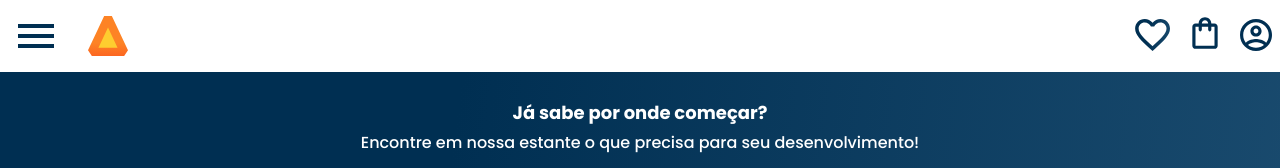
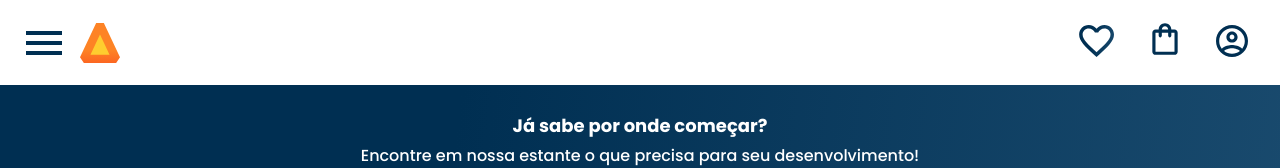
Before and after one commit to silneydeaquino/Alurabooks, a plain HTML site: page index.html in a window 1280 px wide. Shown: the top 168 px of the page. Drawn offline with nearby package versions, Linux system fonts and the light colour scheme.

Commit message:
correções de bugs

```diff
--- a/assets/css/header.css
+++ b/assets/css/header.css
@@ -19,6 +19,10 @@
     align-items: center;
 }
 
-.cabecalho__imagem {
+.cabecalho {
     padding: 1em;
 }
+
+.cabecalho__imagem {
+    margin: 0 0.5em;
+}
--- a/index.html
+++ b/index.html
@@ -20,9 +20,9 @@
             <img src="assets/img/Logo.svg" alt="Logo AluraBooks" class="cabecalho__imagem">
         </div>
         <div class="container">
-            <a href="#"><img src="assets/img/Favoritos.svg" alt="Meus Favoritos" class="cabelho__imagem"></a>
-            <a href="#"><img src="assets/img/Compras.svg" alt="Carrinhos de Compras" class="cabelho__imagem"></a>
-            <a href="#"><img src="assets/img/Usuário.svg" alt="Meu Perfil" class="cabelho__imagem" ></a>
+            <a href="#"><img src="assets/img/Favoritos.svg" alt="Meus Favoritos" class="cabecalho__imagem"></a>
+            <a href="#"><img src="assets/img/Compras.svg" alt="Carrinhos de Compras" class="cabecalho__imagem"></a>
+            <a href="#"><img src="assets/img/Usuário.svg" alt="Meu Perfil" class="cabecalho__imagem" ></a>
         </div>
     </header>
 
```
